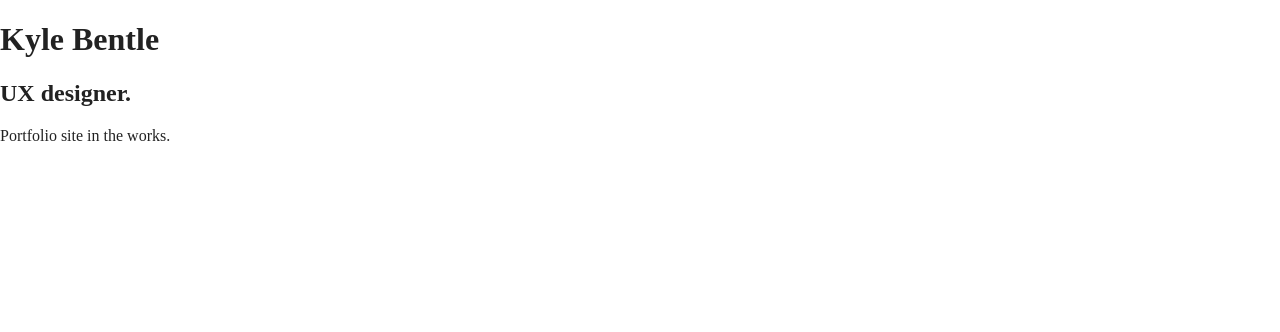
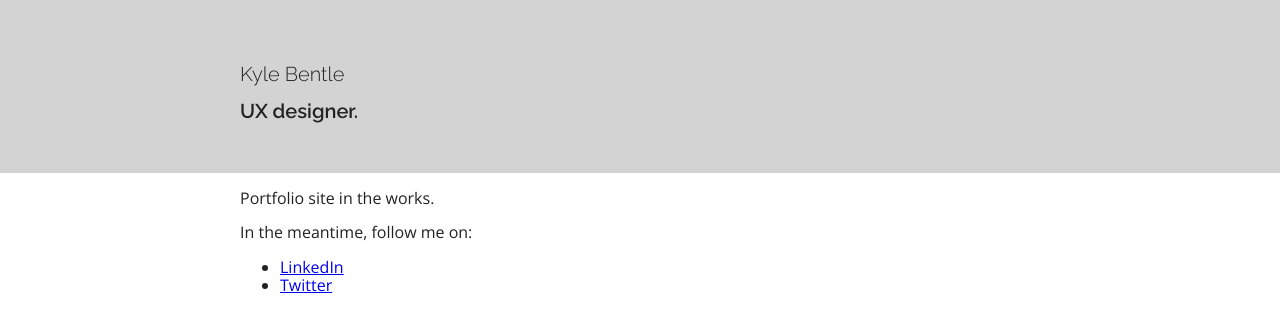
Before and after one commit to kylebentle/kylebentle.github.io, a website built with Parcel: page index.html in a window 1280 px wide. Built offline with nearby package versions, Linux system fonts and the light colour scheme.

Commit message:
first runthrough

```diff
--- a/css/main.css
+++ b/css/main.css
@@ -1,14 +1,5 @@
-/*! HTML5 Boilerplate v8.0.0 | MIT License | https://html5boilerplate.com/ */
-
-/* main.css 2.1.0 | MIT License | https://github.com/h5bp/main.css#readme */
-/*
- * What follows is the result of much research on cross-browser styling.
- * Credit left inline and big thanks to Nicolas Gallagher, Jonathan Neal,
- * Kroc Camen, and the H5BP dev community and team.
- */
-
 /* ==========================================================================
-   Base styles: opinionated defaults
+   Boilerplate CSS rules here, via HTML5 Boilerplate v8.0.0 | MIT License | https://html5boilerplate.com
    ========================================================================== */
 
 html {
@@ -16,16 +7,6 @@ html {
   font-size: 1em;
   line-height: 1.4;
 }
-
-/*
- * Remove text-shadow in selection highlight:
- * https://twitter.com/miketaylr/status/12228805301
- *
- * Vendor-prefixed and regular ::selection selectors cannot be combined:
- * https://stackoverflow.com/a/16982510/7133471
- *
- * Customize the background color to match your design.
- */
 
 ::-moz-selection {
   background: #b3d4fc;
@@ -37,10 +18,6 @@ html {
   text-shadow: none;
 }
 
-/*
- * A better looking default horizontal rule
- */
-
 hr {
   display: block;
   height: 1px;
@@ -50,12 +27,6 @@ hr {
   padding: 0;
 }
 
-/*
- * Remove the gap between audio, canvas, iframes,
- * images, videos and the bottom of their containers:
- * https://github.com/h5bp/html5-boilerplate/issues/440
- */
-
 audio,
 canvas,
 iframe,
@@ -64,10 +35,6 @@ svg,
 video {
   vertical-align: middle;
 }
-
-/*
- * Remove default fieldset styles.
- */
 
 fieldset {
   border: 0;
@@ -84,8 +51,50 @@ textarea {
 }
 
 /* ==========================================================================
-   Author's custom styles
+   Custom styles
    ========================================================================== */
+html{
+  font-size:10px;
+}
+
+
+h1,h2{
+  font-family: 'Raleway', sans-serif;
+  margin:0;
+  padding:0;
+}
+
+h1{
+  font-weight:300;
+  font-size:5rem;
+}
+
+h2{
+  font-weight:600;
+  font-size:2rem;
+}
+
+.hero{
+  background-color:lightgray;
+  padding:50px 0;
+}
+
+.hero__content{
+  max-width:800px;
+  margin: 0 auto;
+}
+
+section{
+  max-width:800px;
+  margin: 0 auto;
+}
+
+section p, section ul li{
+  font-size:1.6rem;
+  font-family: 'Open Sans', sans-serif;
+}
+
+
 
 /* ==========================================================================
    Helper classes
@@ -147,18 +156,6 @@ textarea {
   visibility: hidden;
 }
 
-/*
- * Clearfix: contain floats
- *
- * For modern browsers
- * 1. The space content is one way to avoid an Opera bug when the
- *    `contenteditable` attribute is included anywhere else in the document.
- *    Otherwise it causes space to appear at the top and bottom of elements
- *    that receive the `clearfix` class.
- * 2. The use of `table` rather than `block` is only necessary if using
- *    `:before` to contain the top-margins of child elements.
- */
-
 .clearfix::before,
 .clearfix::after {
   content: " ";
@@ -168,12 +165,6 @@ textarea {
 .clearfix::after {
   clear: both;
 }
-
-/* ==========================================================================
-   EXAMPLE Media Queries for Responsive Design.
-   These examples override the primary ('mobile first') styles.
-   Modify as content requires.
-   ========================================================================== */
 
 @media only screen and (min-width: 35em) {
   /* Style adjustments for viewports that meet the condition */
--- a/index.html
+++ b/index.html
@@ -16,24 +16,35 @@
   <link rel="apple-touch-icon" href="icon.png">
   <!-- Place favicon.ico in the root directory -->
 
+<link href="https://fonts.googleapis.com/css2?family=Open+Sans:ital,wght@0,400;0,700;1,400;1,700&family=Raleway:ital,wght@0,300;0,400;0,600;0,700;1,300;1,400;1,600&display=swap" rel="stylesheet">
+
+
+
   <link rel="stylesheet" href="css/normalize.css">
   <link rel="stylesheet" href="css/main.css">
 
   <meta name="theme-color" content="#fafafa">
+
+
 </head>
 
 <body>
 
-  <!-- Add your site or application content here -->
-  <h1>Kyle Bentle</h1>
-  <h2>UX designer.</h2>
+  <header class="hero">
+    <div class="hero__content">
+      <h1>Kyle Bentle</h1>
+      <h2>UX designer.</h2>
+    </div>
+  </header>
 
-  <p>Portfolio site in the works.</p>
-
-
-
-
-
+  <section>
+    <p>Portfolio site in the works.</p>
+    <p>In the meantime, follow me on:</p>
+    <ul>
+      <li><a href="https://www.linkedin.com/in/kyle-bentle/" target="_blank">LinkedIn</a></li>
+      <li><a href="https://twitter.com/kylebentle" target="_blank">Twitter</a></li>
+    </ul>
+  </section>
 
   <script src="js/vendor/modernizr-3.11.2.min.js"></script>
   <script src="js/plugins.js"></script>
```
